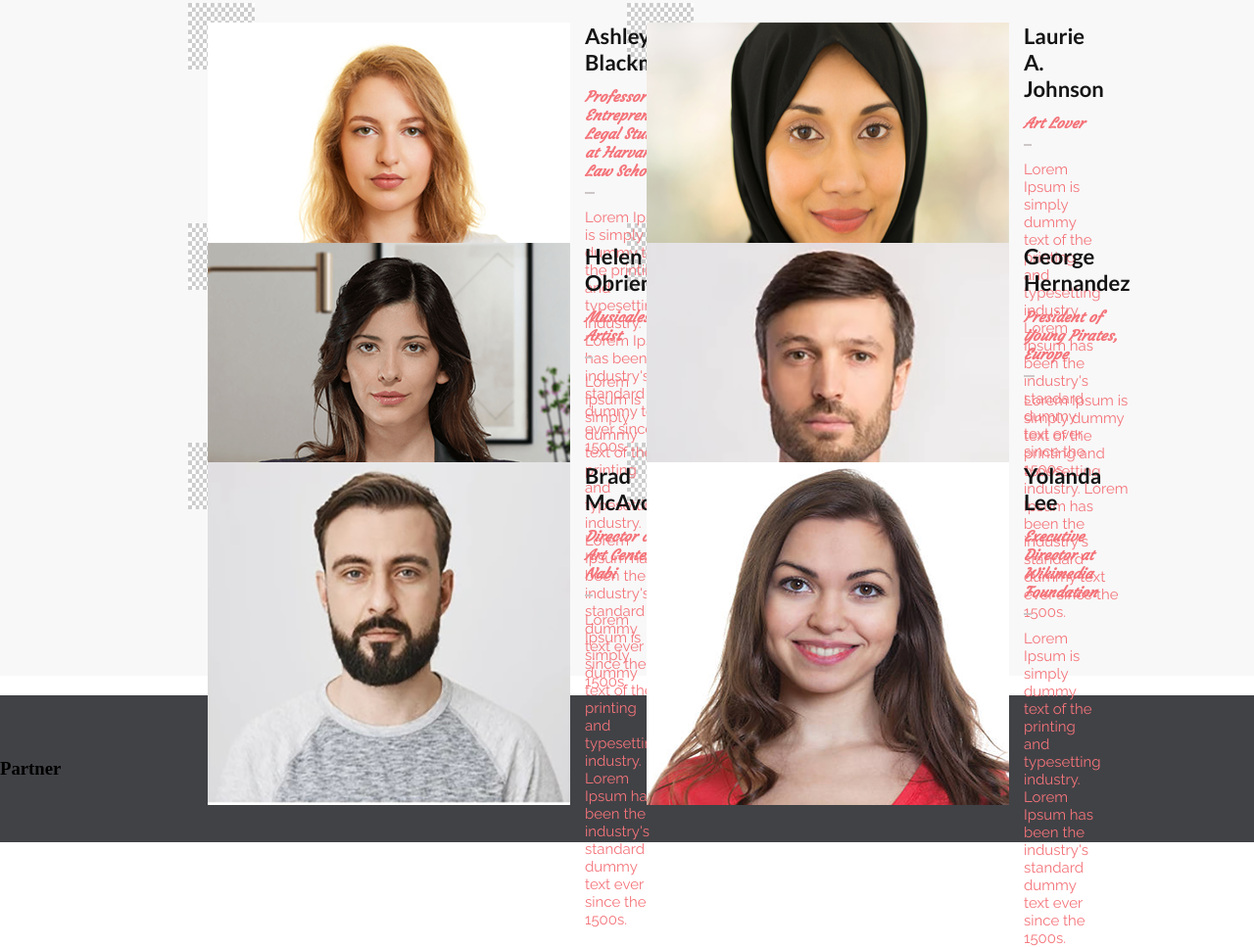
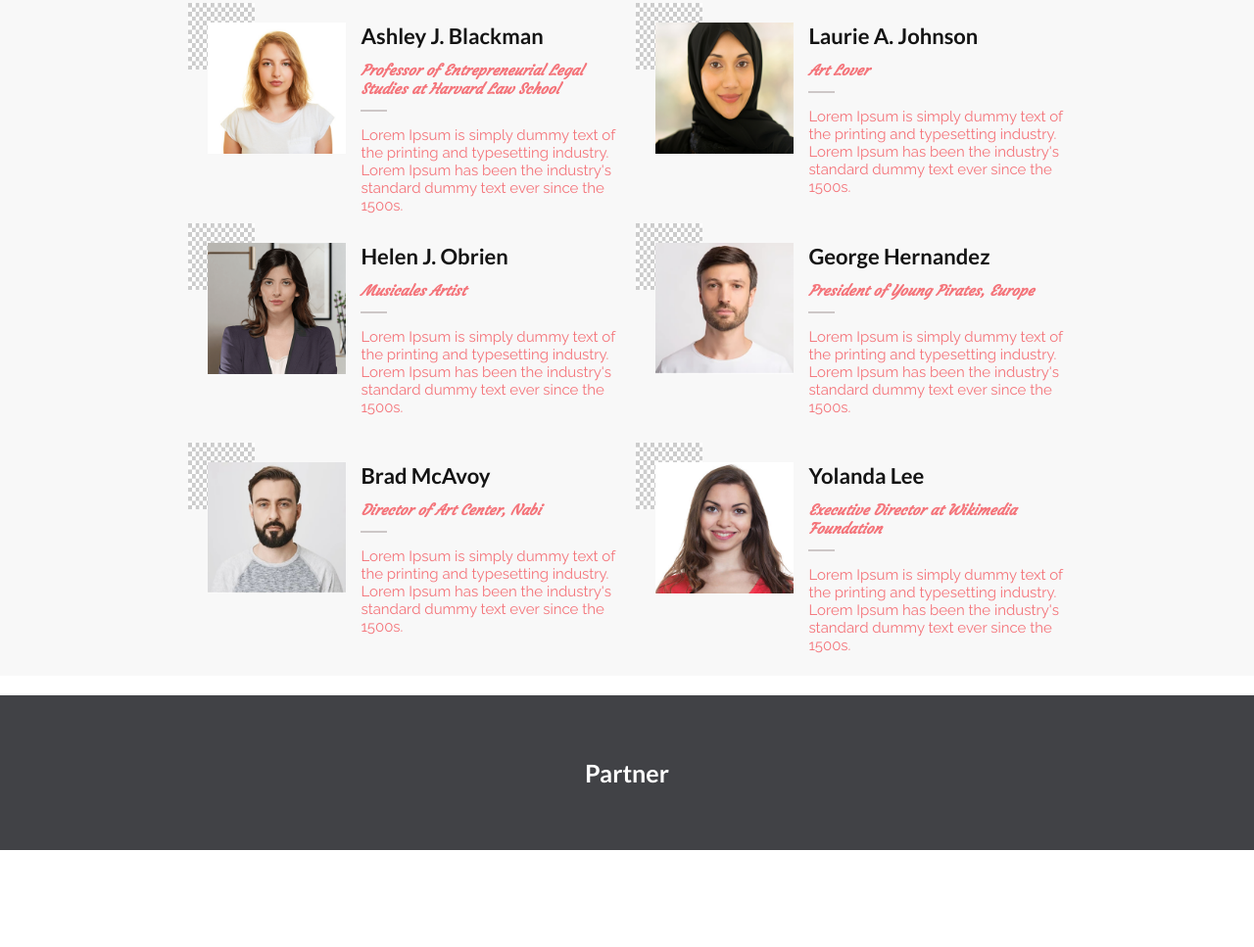
Before and after one commit to sumon766/art-exhibition, a website: page index.html in a window 1280 px wide. Shown: the part 1839-2806 px from the top of the page at 98% size. After the commit the page ends 2707 px from the top, so only its background shows below. Drawn offline with Linux system fonts and the light colour scheme.

Commit message:
Fix style errors

```diff
--- a/css/style.css
+++ b/css/style.css
@@ -323,7 +323,7 @@
 }
 
 .speaker {
-    width: 50%;
+    width: 49%;
     position: relative;
     margin-top: 10%;
 }
@@ -344,12 +344,21 @@
     top: 20px;
     left: 20px;
     z-index: 1;
+    justify-content: space-between;
 }
 
-.speaker-content img {
+.speaker-image {
+    width: 35%;
+    margin-right: 15px;
+}
+
+.speaker-image img {
     width: 100%;
-    height: 80%;
-    margin-right: 15px;
+    height: auto;
+}
+
+.speaker-details {
+    width: 65%;
 }
 
 .speaker-details h4 {
@@ -382,8 +391,21 @@
     margin-top: 20px;
     background-color: #414246;
     padding: 5% 0%;
+    display: flex;
+    justify-content: center;
 }
 
 .partners-content {
+    width: 70%;
+}
 
+.media-partners-title {
+    display: flex;
+    justify-content: center;
 }
+
+.media-partners-title h3 {
+    font-family: 'Lato', sans-serif;
+    font-size: 25px;
+    color: #fff;
+}
--- a/index.html
+++ b/index.html
@@ -144,7 +144,9 @@
                     <div class="speaker">
                         <div class="speaker-background"></div>
                         <div class="speaker-content">
-                            <img src="images/image1.png" alt="Speaker1">
+                            <div class="speaker-image">
+                                <img src="images/image1.png" alt="Speaker1">
+                            </div>
                             <div class="speaker-details">
                                 <h4>Ashley J. Blackman</h4>
                                 <h5>Professor of Entrepreneurial Legal Studies at Harvard Law School</h5>
@@ -158,7 +160,9 @@
                     <div class="speaker">
                         <div class="speaker-background"></div>
                         <div class="speaker-content">
-                            <img src="images/image2.png" alt="Speaker1">
+                            <div class="speaker-image">
+                                <img src="images/image2.png" alt="Speaker2">
+                            </div>
                             <div class="speaker-details">
                                 <h4>Laurie A. Johnson</h4>
                                 <h5>Art Lover</h5>
@@ -172,7 +176,9 @@
                     <div class="speaker">
                         <div class="speaker-background"></div>
                         <div class="speaker-content">
-                            <img src="images/image3.png" alt="Speaker1">
+                            <div class="speaker-image">
+                                <img src="images/image3.png" alt="Speaker3">
+                            </div>
                             <div class="speaker-details">
                                 <h4>Helen J. Obrien</h4>
                                 <h5>Musicales Artist</h5>
@@ -186,7 +192,9 @@
                     <div class="speaker">
                         <div class="speaker-background"></div>
                         <div class="speaker-content">
-                            <img src="images/image4.png" alt="Speaker1">
+                            <div class="speaker-image">
+                                <img src="images/image4.png" alt="Speaker4">
+                            </div>
                             <div class="speaker-details">
                                 <h4>George Hernandez</h4>
                                 <h5>President of Young Pirates, Europe</h5>
@@ -200,7 +208,9 @@
                     <div class="speaker">
                         <div class="speaker-background"></div>
                         <div class="speaker-content">
-                            <img src="images/image5.png" alt="Speaker1">
+                            <div class="speaker-image">
+                                <img src="images/image5.png" alt="Speaker5">
+                            </div>
                             <div class="speaker-details">
                                 <h4>Brad McAvoy</h4>
                                 <h5>Director of Art Center, Nabi</h5>
@@ -214,7 +224,9 @@
                     <div class="speaker">
                         <div class="speaker-background"></div>
                         <div class="speaker-content">
-                            <img src="images/image6.png" alt="Speaker1">
+                            <div class="speaker-image">
+                                <img src="images/image6.png" alt="Speaker6">
+                            </div>
                             <div class="speaker-details">
                                 <h4>Yolanda Lee</h4>
                                 <h5>Executive Director at Wikimedia Foundation</h5>
```
